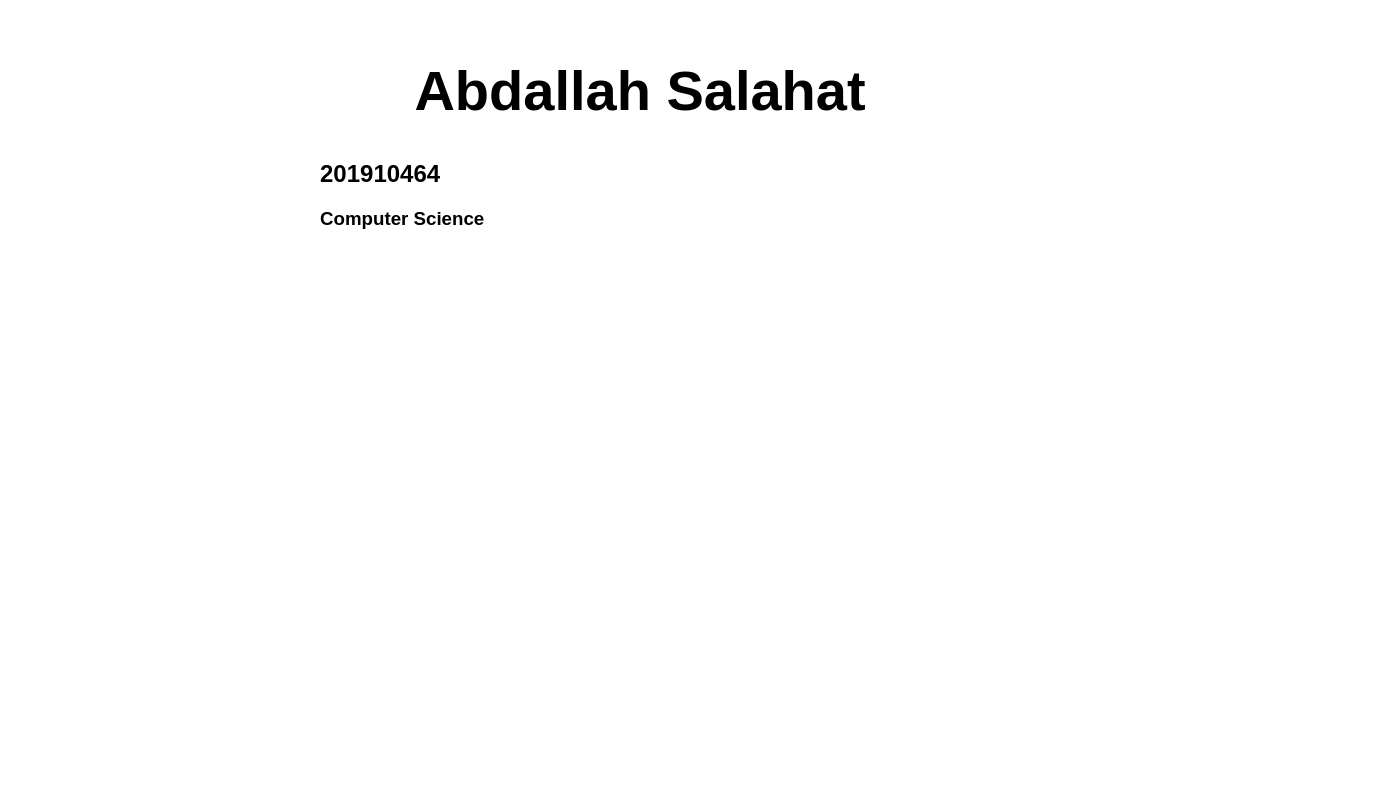
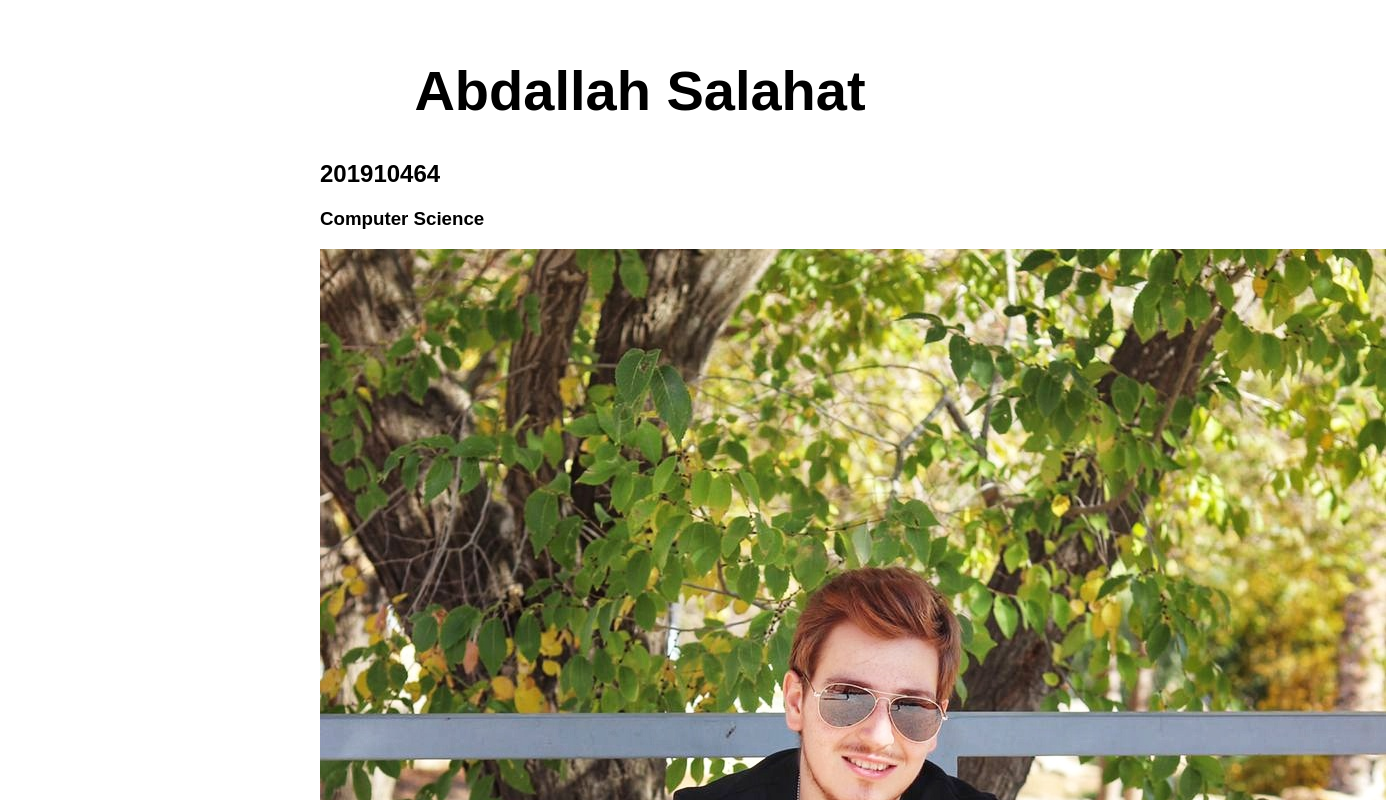
Before and after one commit to SalahatASU/my-first-static-web-app, a website: page src/index.html in a window 1280 px wide. Shown: the top 800 px of the page, 1386 px wide, since content can reach past the window. Drawn offline with Linux system fonts and the light colour scheme.

Commit message:
Update index.html

```diff
--- a/src/index.html
+++ b/src/index.html
@@ -13,6 +13,7 @@
     <h1>Abdallah Salahat</h1>
     <h2>201910464</h2>
     <h3>Computer Science</h3>
+    <img src="aSalahat.jpeg" alt="Salahat">
 
   </main>
 </body>
```
